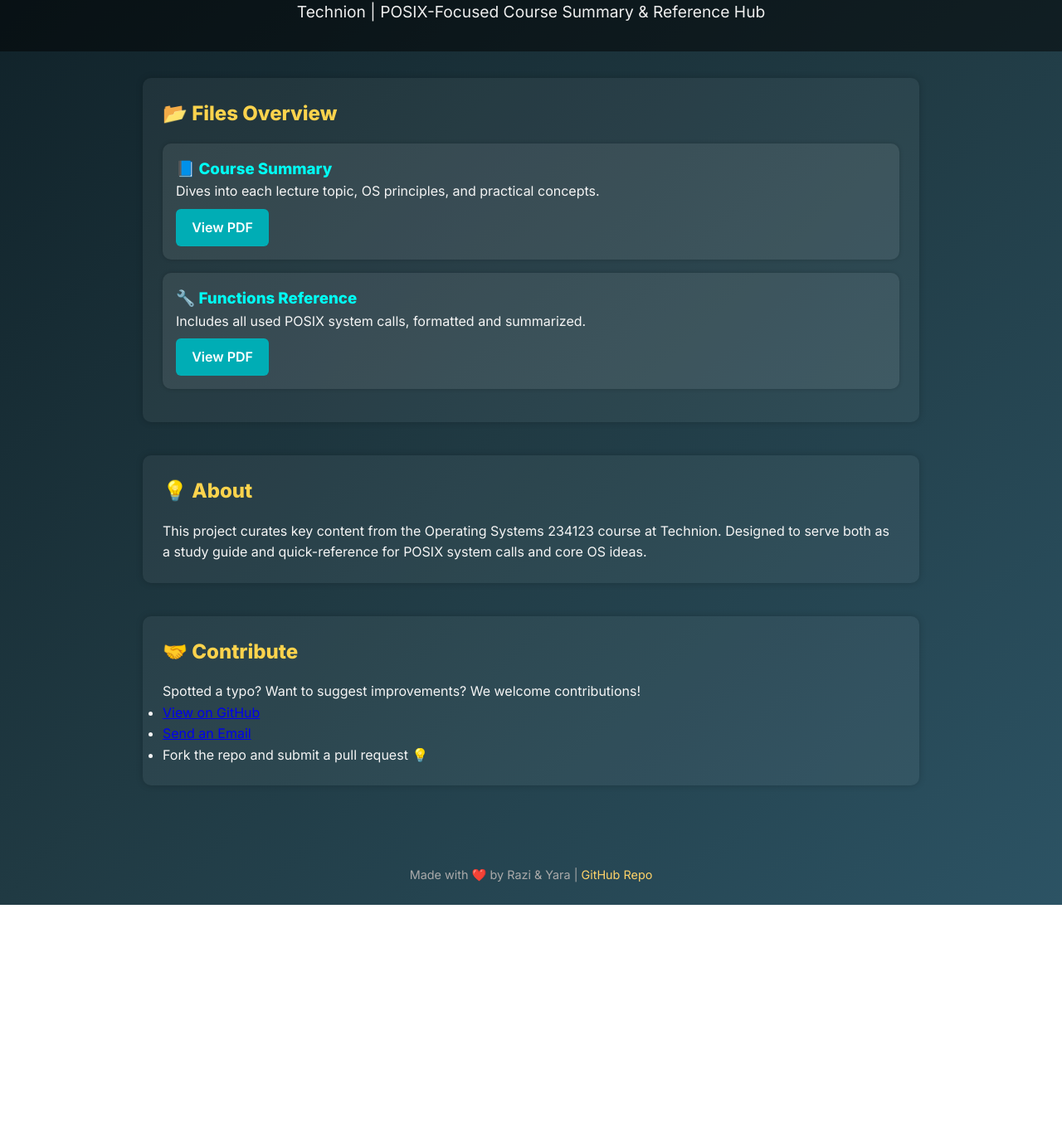
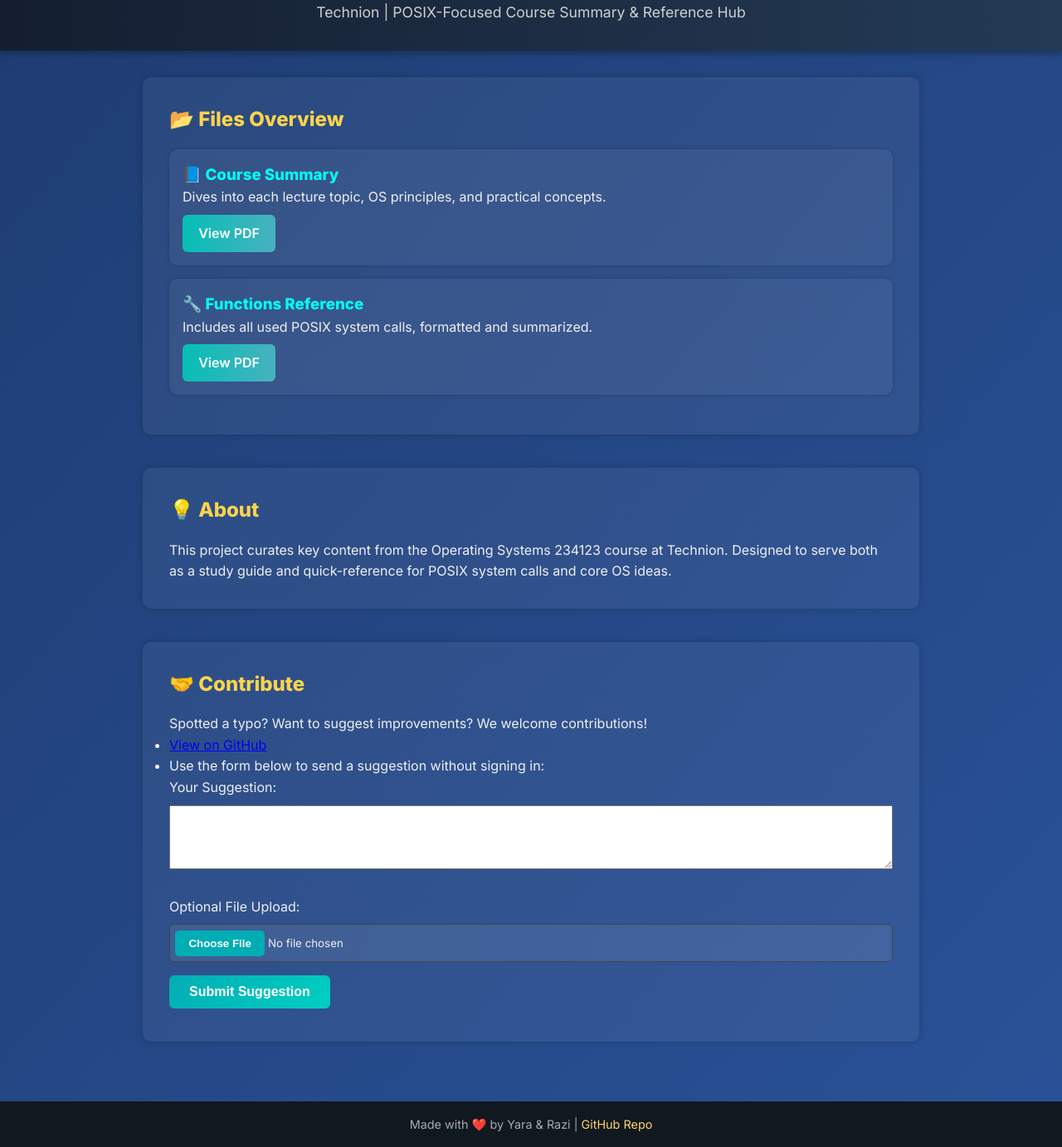
Before and after one commit to Course-Summaries/OS_Summary, a plain HTML site: page index.html in a window 1280 px wide. Shown: the part 103-1486 px from the top of the page at 83% size. Before the commit the page ends 1194 px from the top, so only its background shows below. Drawn offline with Linux system fonts and the light colour scheme.

Commit message:
update files

```diff
--- a/index.html
+++ b/index.html
@@ -8,6 +8,123 @@
     <link href="https://fonts.googleapis.com/css2?family=Inter:wght@400;600;800&display=swap" rel="stylesheet">
     <link rel="stylesheet" href="style.css">
     <script defer src="script.js"></script>
+    <style>
+        body {
+            background: linear-gradient(to bottom right, #1e3c72, #2a5298);
+            color: #f0f0f0;
+            font-family: 'Inter', sans-serif;
+            animation: fadeIn 1s ease-in;
+        }
+
+        header {
+            text-align: center;
+            padding: 2rem;
+            background: linear-gradient(to right, #141e30, #243b55);
+            box-shadow: 0 4px 8px rgba(0, 0, 0, 0.3);
+            animation: slideInTop 1s ease-out;
+        }
+
+        header h1 {
+            font-size: 2.5rem;
+            margin-bottom: 0.5rem;
+        }
+
+        header p {
+            font-size: 1.1rem;
+            color: #cfcfcf;
+        }
+
+        .file-card {
+            background: rgba(255, 255, 255, 0.05);
+            padding: 1rem;
+            margin-bottom: 1rem;
+            border-radius: 10px;
+            transition: transform 0.3s, box-shadow 0.3s;
+        }
+
+        .file-card:hover {
+            transform: translateY(-4px);
+            box-shadow: 0 6px 12px rgba(0, 0, 0, 0.2);
+        }
+
+        a.button {
+            display: inline-block;
+            padding: 0.6rem 1.2rem;
+            margin-top: 0.5rem;
+            background: linear-gradient(to right, #06beb6, #48b1bf);
+            color: #fff;
+            border-radius: 6px;
+            text-decoration: none;
+            font-weight: 600;
+            transition: transform 0.2s ease, background 0.3s ease;
+        }
+
+        a.button:hover {
+            background: linear-gradient(to right, #48b1bf, #06beb6);
+            transform: scale(1.05);
+        }
+
+        section {
+            padding: 2rem;
+            animation: fadeIn 1.2s ease-in;
+        }
+
+        #feedbackForm .submit-button {
+            display: inline-block;
+            padding: 0.7rem 1.5rem;
+            background: linear-gradient(135deg, #00adb5, #00cfc1);
+            color: #fff;
+            border: none;
+            border-radius: 6px;
+            font-size: 1rem;
+            font-weight: 600;
+            cursor: pointer;
+            transition: background 0.3s ease, transform 0.2s ease;
+        }
+
+        #feedbackForm .submit-button:hover {
+            background: linear-gradient(135deg, #00cfc1, #00adb5);
+            transform: translateY(-2px);
+        }
+
+        footer {
+            text-align: center;
+            padding: 1rem;
+            background: #101820;
+            color: #aaa;
+        }
+
+        footer a {
+            color: #ffd369;
+            text-decoration: none;
+        }
+
+        footer a:hover {
+            text-decoration: underline;
+        }
+
+        @keyframes fadeIn {
+            from {
+                opacity: 0;
+            }
+
+            to {
+                opacity: 1;
+            }
+        }
+
+        @keyframes slideInTop {
+            from {
+                opacity: 0;
+                transform: translateY(-40px);
+            }
+
+            to {
+                opacity: 1;
+                transform: translateY(0);
+            }
+        }
+    </style>
 </head>
 
 <body>
@@ -22,12 +139,14 @@
             <div class="file-card">
                 <h3>📘 Course Summary</h3>
                 <p>Dives into each lecture topic, OS principles, and practical concepts.</p>
-                <a class="button" href="https://razi203.github.io/OS_Summary/summary.pdf" target="_blank">View PDF</a>
+                <a class="button" href="https://razi203.github.io/OS_Summary/Course Summary/course material.pdf"
+                    target="_blank">View PDF</a>
             </div>
             <div class="file-card">
                 <h3>🔧 Functions Reference</h3>
                 <p>Includes all used POSIX system calls, formatted and summarized.</p>
-                <a class="button" href="https://razi203.github.io/OS_Summary/functions.pdf" target="_blank">View PDF</a>
+                <a class="button" href="https://razi203.github.io/OS_Summary/Functions/functions.tex"
+                    target="_blank">View PDF</a>
             </div>
         </section>
 
@@ -42,15 +161,67 @@
             <p>Spotted a typo? Want to suggest improvements? We welcome contributions!</p>
             <ul>
                 <li><a href="https://github.com/razi203/OS_Summary" target="_blank">View on GitHub</a></li>
-                <li><a href="mailto:razi@example.com">Send an Email</a></li>
-                <li>Fork the repo and submit a pull request 💡</li>
+                <li>Use the form below to send a suggestion without signing in:</li>
             </ul>
+            <form id="feedbackForm" enctype="multipart/form-data">
+                <label for="message">Your Suggestion:</label><br>
+                <textarea id="message" name="message" rows="5" style="width:100%; margin-top:0.5rem;"
+                    required></textarea><br><br>
+
+                <label for="file">Optional File Upload:</label><br>
+                <input type="file" id="file" name="attachment" style="margin-top:0.5rem;"><br>
+
+                <button type="submit" class="submit-button" style="margin-top:1rem;">Submit Suggestion</button>
+                <p id="formStatus" style="margin-top:0.5rem;"></p>
+            </form>
         </section>
     </main>
 
     <footer>
-        <p>Made with ❤️ by Razi & Yara | <a href="https://github.com/razi203/OS_Summary">GitHub Repo</a></p>
+        <p>Made with ❤️ by Yara & Razi | <a href="https://github.com/razi203/OS_Summary">GitHub Repo</a></p>
     </footer>
+
+    <script>
+        document.addEventListener("DOMContentLoaded", () => {
+            const form = document.getElementById("feedbackForm");
+            const status = document.getElementById("formStatus");
+
+            form.addEventListener("submit", async (e) => {
+                e.preventDefault();
+
+                const message = document.getElementById("message").value.trim();
+                const fileInput = document.getElementById("file");
+
+                if (!message) {
+                    status.textContent = "Please enter a suggestion.";
+                    return;
+                }
+
+                const formData = new FormData();
+                formData.append("message", message);
+                if (fileInput.files.length > 0) {
+                    formData.append("attachment", fileInput.files[0]);
+                }
+
+                try {
+                    const response = await fetch("https://formspree.io/f/xzzgbold", {
+                        method: "POST",
+                        body: formData,
+                        headers: { 'Accept': 'application/json' }
+                    });
+
+                    if (response.ok) {
+                        status.textContent = "✅ Thanks for your suggestion!";
+                        form.reset();
+                    } else {
+                        status.textContent = "⚠️ Something went wrong. Try again later.";
+                    }
+                } catch (err) {
+                    status.textContent = "⚠️ Network error. Please check your connection.";
+                }
+            });
+        });
+    </script>
 </body>
 
 </html>
--- a/style.css
+++ b/style.css
@@ -94,3 +94,36 @@
 footer a:hover {
     text-decoration: underline;
 }
+
+
+/* Style for file upload input */
+input[type="file"] {
+    margin-top: 0.5rem;
+    padding: 0.4rem;
+    color: #eee;
+    background: rgba(255, 255, 255, 0.08);
+    border: 1px solid #444;
+    border-radius: 6px;
+    width: 100%;
+    font-family: 'Inter', sans-serif;
+    cursor: pointer;
+}
+
+input[type="file"]::-webkit-file-upload-button {
+    background: #00adb5;
+    border: none;
+    padding: 0.5rem 1rem;
+    border-radius: 5px;
+    color: white;
+    font-weight: bold;
+    cursor: pointer;
+}
+
+input[type="file"]::-webkit-file-upload-button:hover {
+    background: #02cfd1;
+}
+
+/* Style for submit button already uses .button */
+form .button {
+    width: fit-content;
+}
```
